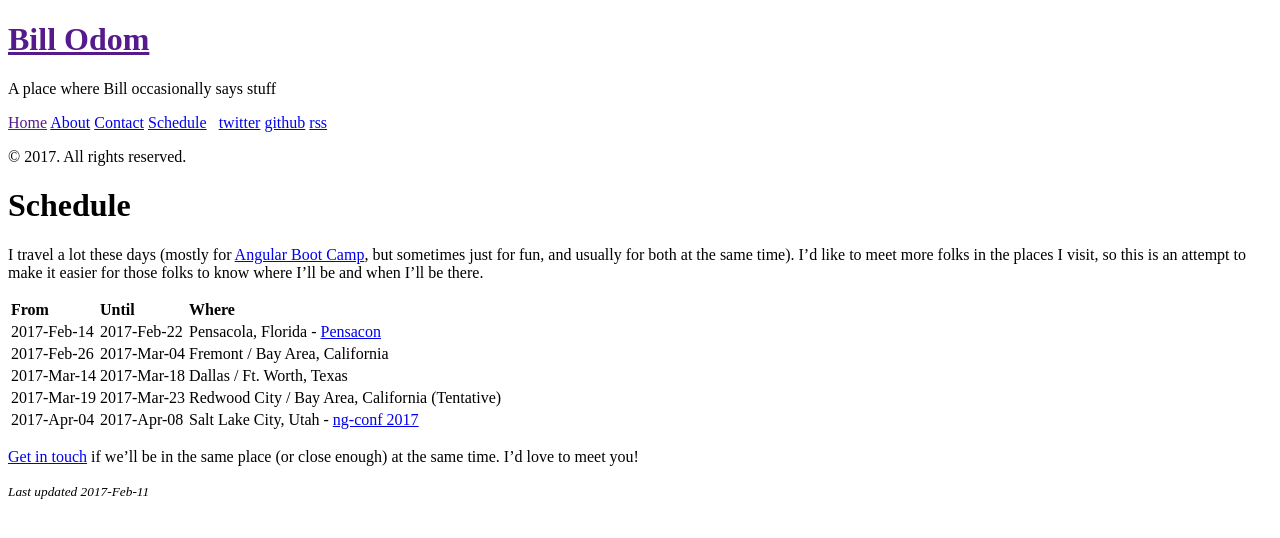
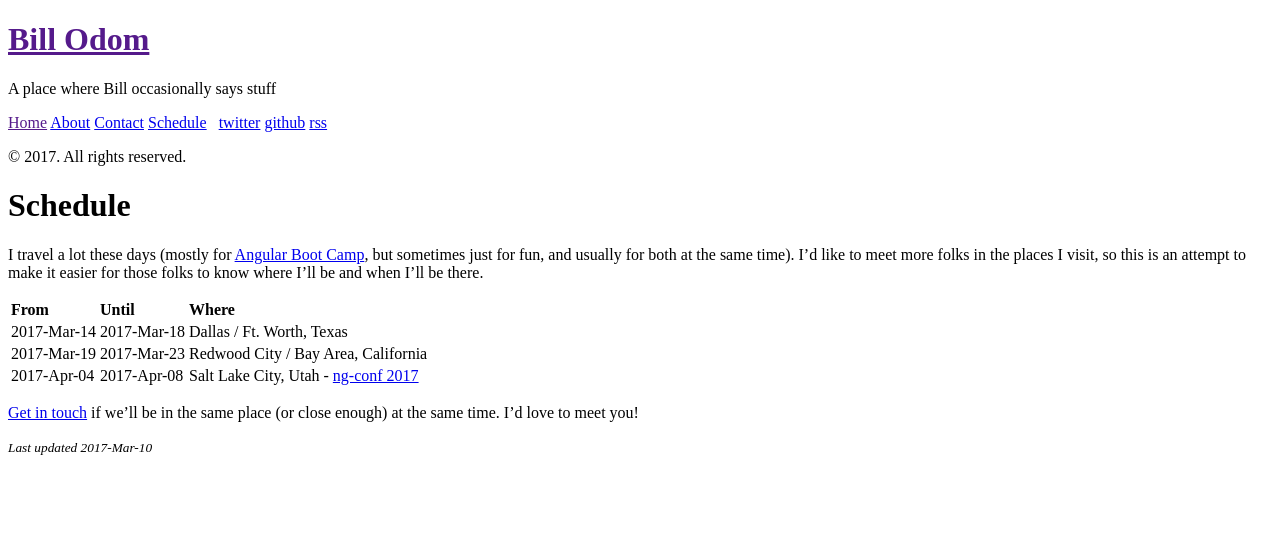
Before and after one commit to wnodom/wnodom.github.io, a Jekyll site: the page built from schedule.md, in a window 1280 px wide. Shown: the top 538 px of the page. Built offline with Jekyll 4.4.1, drawn with Linux system fonts in a browser that asks for light colours.

Commit message:
Remove Pensacola, Fremont from schedule

```diff
--- a/schedule.md
+++ b/schedule.md
@@ -1,17 +1,15 @@
 ---
 layout: page
 title: Schedule
-update_date: Sat Feb 11 23:27:57 2017
+update_date: Fri Mar 10 11:22:12 2017
 ---
 
 I travel a lot these days (mostly for [Angular Boot Camp](http://angularbootcamp.com/), but sometimes just for fun, and usually for both at the same time). I'd like to meet more folks in the places I visit, so this is an attempt to make it easier for those folks to know where I'll be and when I'll be there.
 
 | From        | Until       | Where
 |:------------|:------------|:-
-| 2017-Feb-14 | 2017-Feb-22 | Pensacola, Florida - [Pensacon](http://pensacon.com/)
-| 2017-Feb-26 | 2017-Mar-04 | Fremont / Bay Area, California
 | 2017-Mar-14 | 2017-Mar-18 | Dallas / Ft. Worth, Texas
-| 2017-Mar-19 | 2017-Mar-23 | Redwood City / Bay Area, California (Tentative)
+| 2017-Mar-19 | 2017-Mar-23 | Redwood City / Bay Area, California
 | 2017-Apr-04 | 2017-Apr-08 | Salt Lake City, Utah - [ng-conf 2017](https://ng-conf.org)
 
 [Get in touch](/contact/) if we'll be in the same place (or close enough) at the same time. I'd love to meet you!
```
